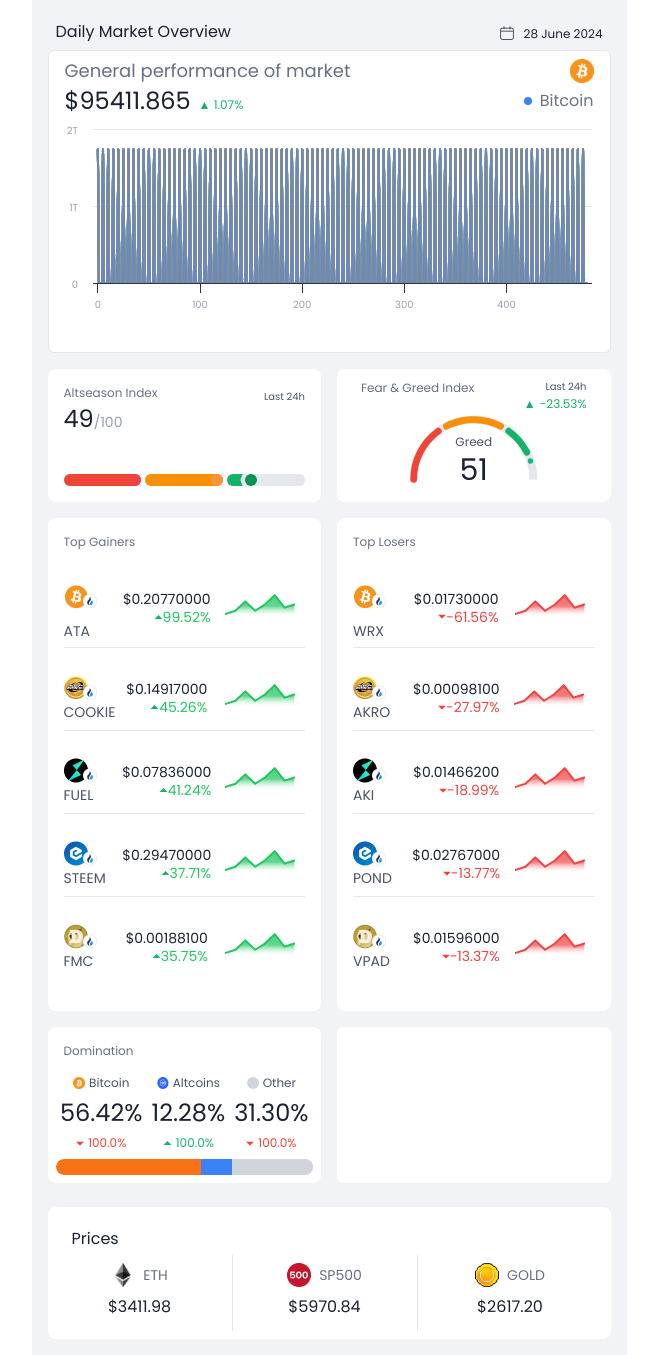
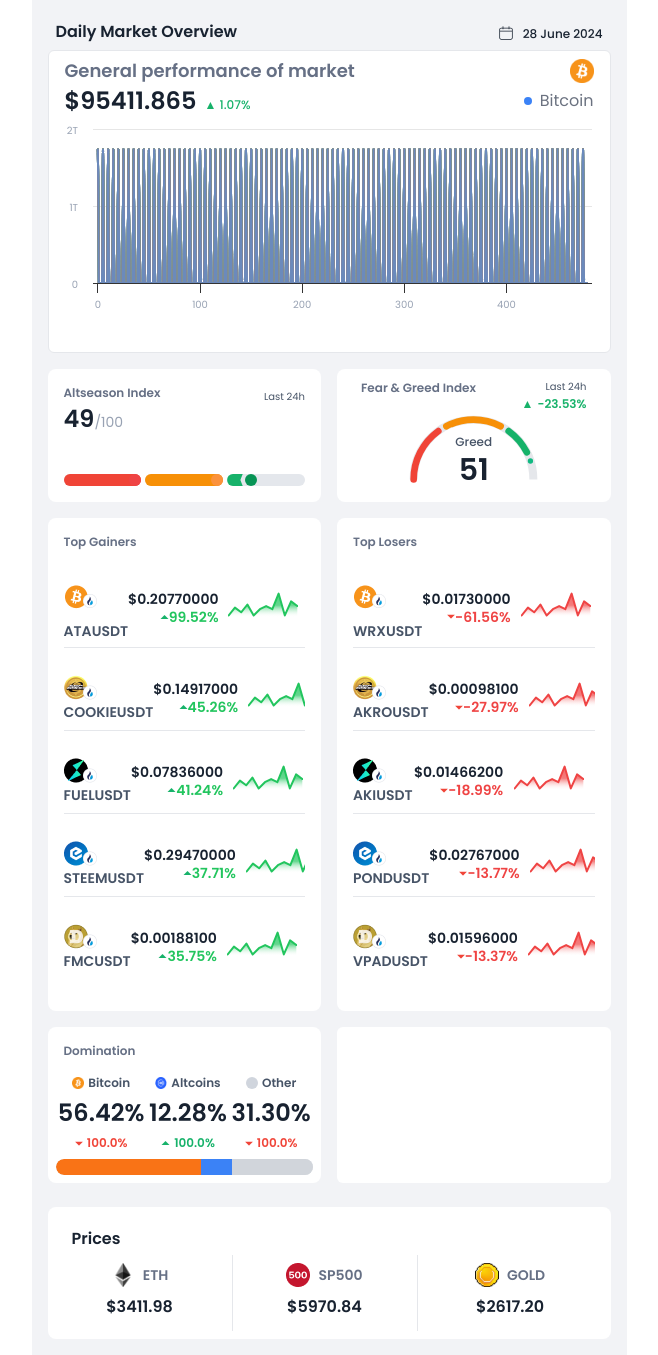
Before and after one commit to ShahirZain/crypto-dashboard, a React (Vite) app: page / in a window 1280 px wide. Shown: the whole page, without its empty margins (311-969 px from the left). Built offline with nearby package versions, Linux system fonts and the light colour scheme.

Commit message:
bug: implemented CR

```diff
--- a/index.html
+++ b/index.html
@@ -4,7 +4,10 @@
     <meta charset="UTF-8" />
     <link rel="icon" type="image/svg+xml" href="/vite.svg" />
     <meta name="viewport" content="width=device-width, initial-scale=1.0" />
-    <link href='https://fonts.googleapis.com/css?family=Poppins' rel='stylesheet'>
+    <!-- <link href='https://fonts.googleapis.com/css?family=Poppins' rel='stylesheet'> -->
+    <link rel="preconnect" href="https://fonts.googleapis.com">
+<link rel="preconnect" href="https://fonts.gstatic.com" crossorigin>
+<link href="https://fonts.googleapis.com/css2?family=Poppins:ital,wght@0,100;0,200;0,300;0,400;0,500;0,600;0,700;0,800;0,900;1,100;1,200;1,300;1,400;1,500;1,600;1,700;1,800;1,900&display=swap" rel="stylesheet">
     <title>Vite + React</title>
   </head>
   <body>
--- a/src/App.jsx
+++ b/src/App.jsx
@@ -61,7 +61,7 @@
 
 const gainers = MockMarketData.top_coins.top_gainers.map((gainer) => ({
   icon: getIconForSymbol(gainer.symbol),
-  name: gainer.symbol.replace("USDT", ""), // Remove "USDT" from symbol
+  name: gainer.symbol,
   value: `$${gainer.price.toFixed(8)}`,
   percentage: gainer.change,
   variant: "branded",
@@ -71,7 +71,7 @@
 
 const losers = MockMarketData.top_coins.top_losers.map((loser) => ({
   icon: getIconForSymbol(loser.symbol),
-  name: loser.symbol.replace("USDT", ""),
+  name: loser.symbol,
   value: `$${loser.price.toFixed(8)}`,
   percentage: loser.change.toFixed(2),
   variant: "branded",
--- a/src/components/cryptoCard/index.jsx
+++ b/src/components/cryptoCard/index.jsx
@@ -27,7 +27,7 @@
     },
     series: [
       {
-        data: [1, 2, 5, 2, 4, 7, 3, 4], // Sample data
+        data: [1,6, 3, 8, 1,5, 7, 5 , 15,1, 10, 7], // Sample data
         color: positive ? "#22c55e" : "#ef4444", // Line color based on positive/negative
         fillColor: {
           linearGradient: {
--- a/src/components/generalPerformance/index.jsx
+++ b/src/components/generalPerformance/index.jsx
@@ -32,9 +32,9 @@
     <div className="bg-white border-color-[#E4E7EC] rounded-md border p-2 h-[303px]">
       <div className="px-2">
         <div className="flex items-center justify-between w-full">
-          <strong className="text-lg font-sans text-[#667085] font-semibold leading-[18px]">
+          <span className="text-lg font-sans text-[#667085] !font-semibold leading-[18px]">
             General performance of market
-          </strong>
+          </span>
           <img src={BitcoinIcon} alt="Bitcoin" className="w-6 h-6" />
         </div>
         <div className="flex items-center justify-between w-full">
@@ -50,7 +50,9 @@
             <span className="text-[#17B26A] text-[12px] leading-4 font-semibold font-sans ml-2">
               ▲
             </span>{" "}
-            <span className="text-[#17B26A] font-sans text-[12px]">{percentageChange}%</span>
+            <span className="text-[#17B26A] font-sans text-[12px]">
+              {percentageChange}%
+            </span>
           </p>
           <p
             className="text-[16px] text-[#6b7280] font-normal flex align-center items-center"
--- a/src/components/priceCard/index.jsx
+++ b/src/components/priceCard/index.jsx
@@ -10,7 +10,7 @@
           {label}
         </span>
       </div>
-      <div className="text-[16px] leading-4 font-bold text-[#182230] pb-4">
+      <div className="text-[16px] leading-4 font-semibold text-[#182230] pb-4">
         {price}
       </div>
     </div>
--- a/tailwind.config.js
+++ b/tailwind.config.js
@@ -3,7 +3,7 @@
   content: ["./index.html", "./src/**/*.{js,ts,jsx,tsx}"],
   theme: {
     fontFamily: {
-      sans: ["Poppins"],
+      sans: ["Poppins", 'sans-serif'],
     },
     extend: {
       colors: {
```
